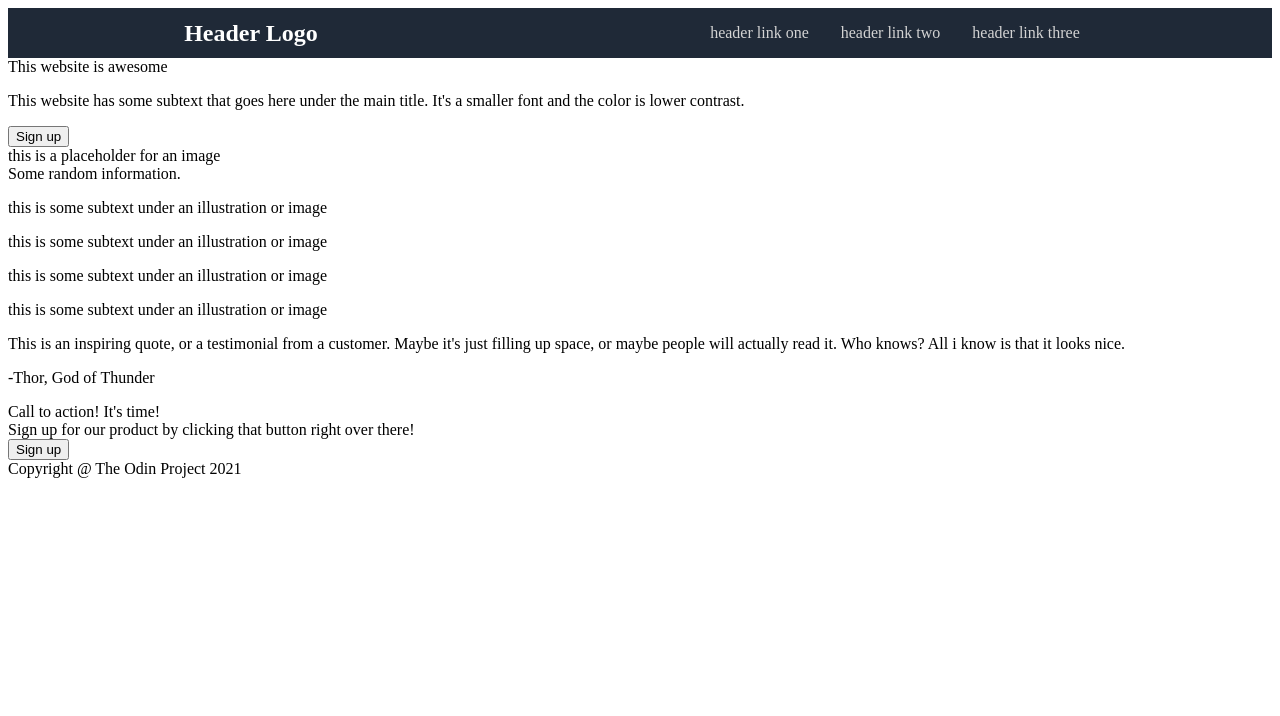
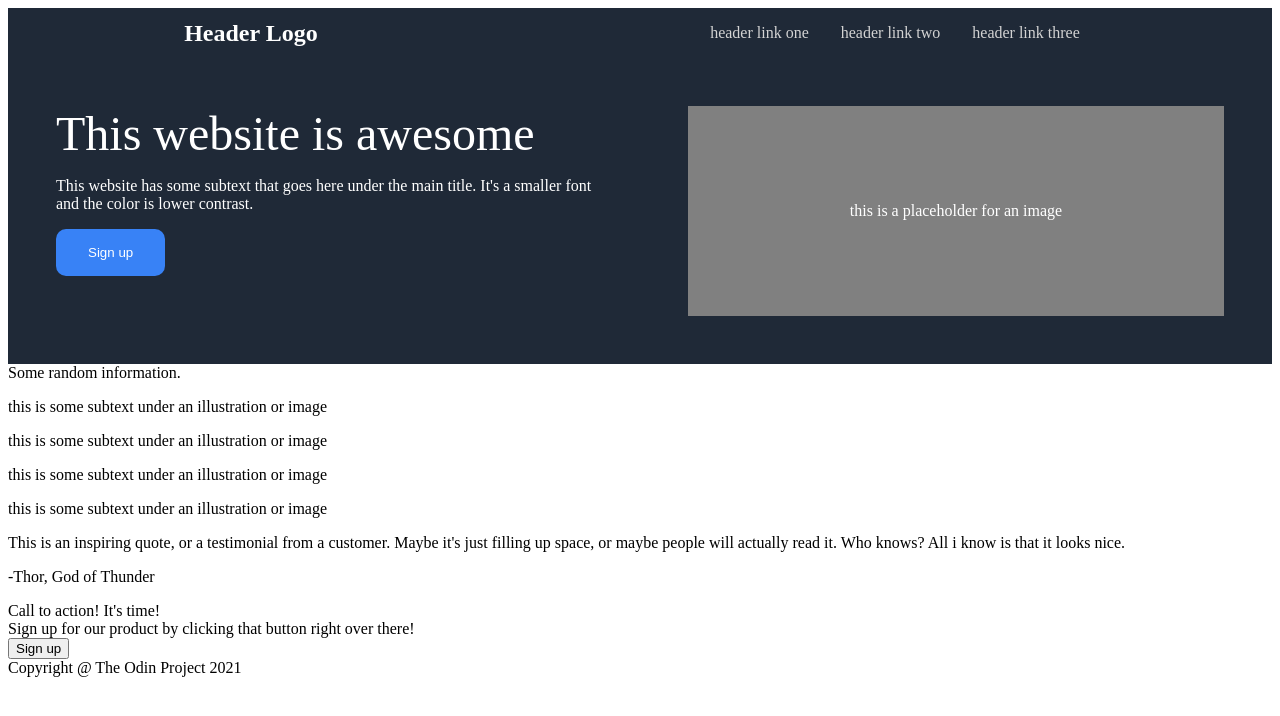
Before and after one commit to pravramidis/landing_page, a plain HTML site: page index.html in a window 1280 px wide. Drawn offline with Linux system fonts and the light colour scheme.

Commit message:
Add styles to the top part of the page

```diff
--- a/index.html
+++ b/index.html
@@ -19,7 +19,7 @@
         </div>
     </div>
     <div class="top-row">
-        <div class="right-side">
+        <div class="left-side">
             <div class="title">
                 This website is awesome
             </div>
--- a/styles.css
+++ b/styles.css
@@ -36,3 +36,54 @@ li {
     padding: 0;
     margin-right: 16px;
 }
+
+.top-row {
+    display: flex;
+    flex-direction: row;
+    flex-grow: 1;
+    background-color: #1F2937;
+    justify-content: space-around;
+}
+
+.left-side {
+    display: flex;
+    flex-direction: column;
+    flex-grow: 1;
+    flex-wrap: wrap;
+    width: 50%;
+    margin: 48px;
+}
+
+.title {
+    font-size: 48px;
+    color: white;
+}
+
+.white-text {
+    color: white;
+}
+
+.sign-up-button {
+    color: white;
+    background-color: #3882F6;
+    border: none;
+    padding: 16px 32px;
+    display: flex;
+    align-items: left;
+    justify-self: left;
+    width: fit-content;
+    border-radius: 10px;
+}
+
+.image  {
+    background-color: gray;
+    color: white;
+    display: flex;
+    flex-grow: 1;
+    align-self: center;
+    justify-content: center;
+    width: 50%;
+    margin: 48px;
+    padding-top: 96px;
+    padding-bottom: 96px;
+}
```
